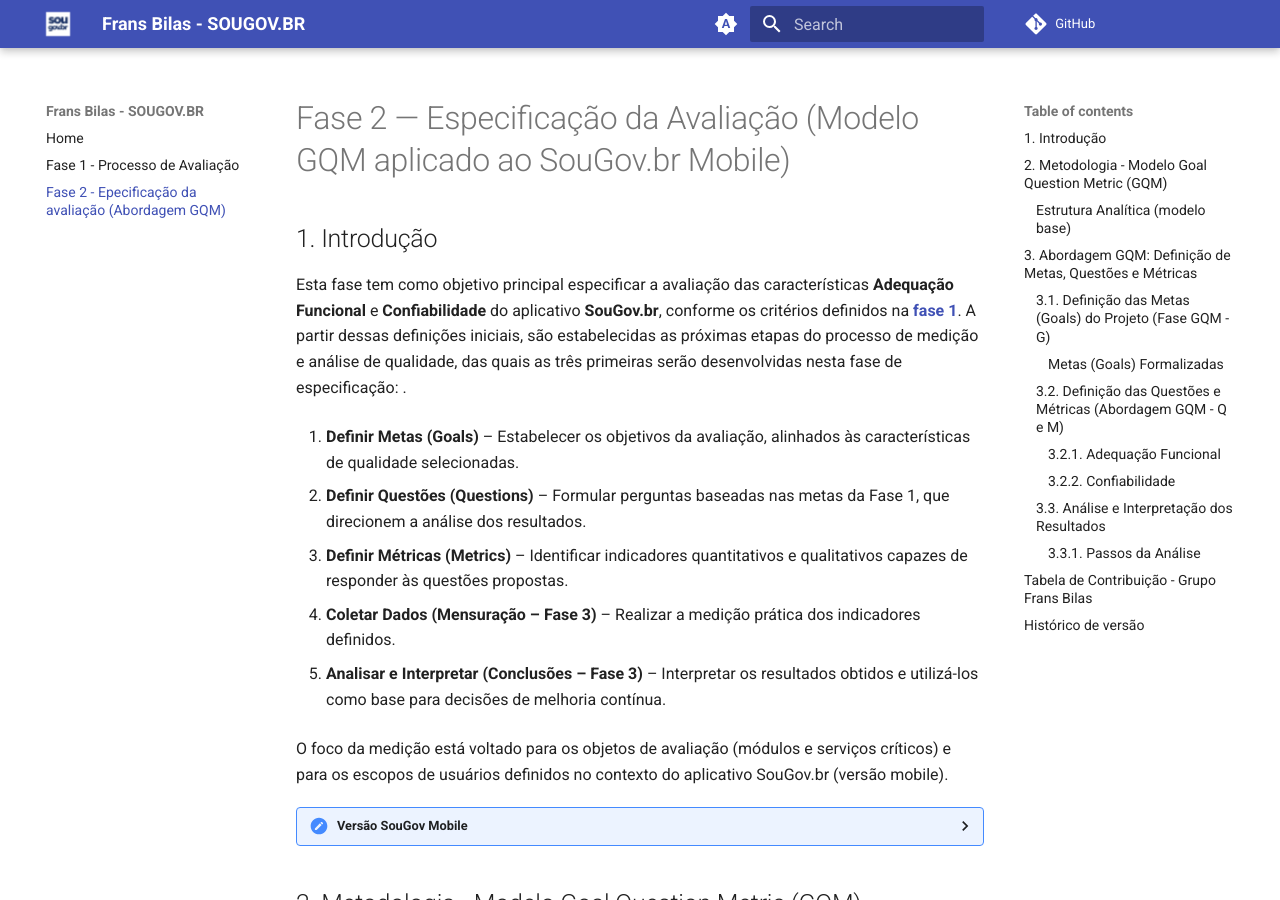
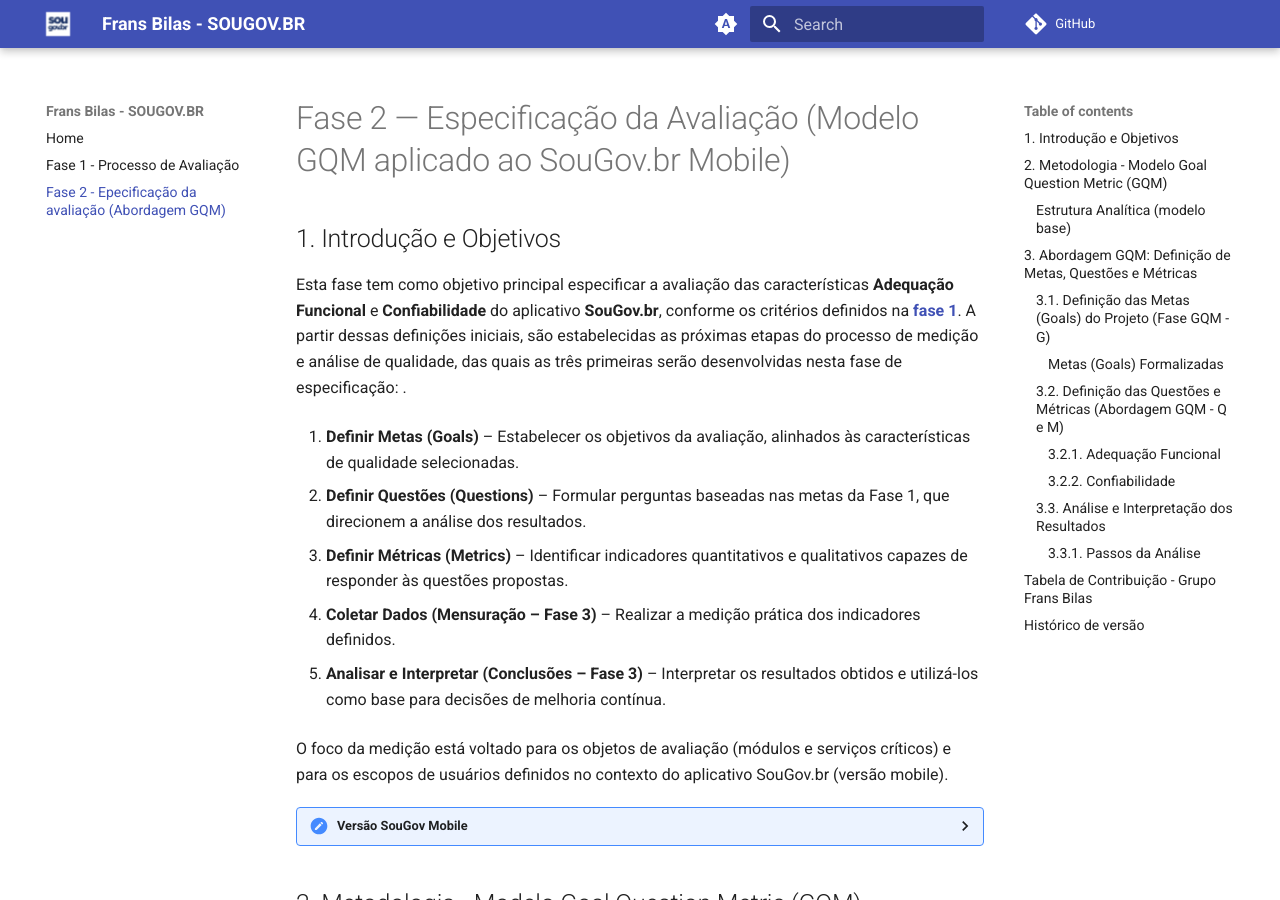
Before and after one commit to felixlaryssa/2025-2_T01_FRANS-BILAS, an MkDocs documentation site: the page built from docs/fase2.md, in a window 1280 px wide and 900 px high. Built offline with MkDocs 1.6.1 and Material for MkDocs 9.7.7, drawn with Linux system fonts in a browser that asks for light colours; comment, search, counter and statistics services are not loaded.

Commit message:
Revise section title to 'Introdução e Objetivos'
Updated the section title to include 'Objetivos' for clarity.

```diff
--- a/docs/fase2.md
+++ b/docs/fase2.md
@@ -1,6 +1,6 @@
 # Fase 2 — Especificação da Avaliação (Modelo GQM aplicado ao SouGov.br Mobile)
 
-## 1. Introdução
+## 1. Introdução e Objetivos
 
   Esta fase tem como objetivo principal especificar a avaliação das características **Adequação Funcional** e **Confiabilidade** do aplicativo **SouGov.br**, conforme os critérios definidos na [**fase 1**](https://felixlaryssa.github.io/2025-2_T01_FRANS-BILAS/fase2/). A partir dessas definições iniciais, são estabelecidas as próximas etapas do processo de medição e análise de qualidade, das quais as três primeiras serão desenvolvidas nesta fase de especificação:
 .
```
